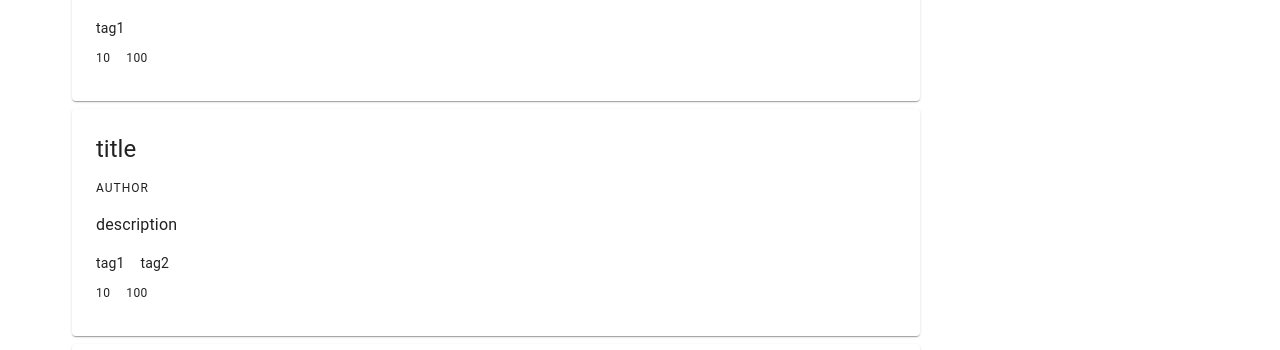
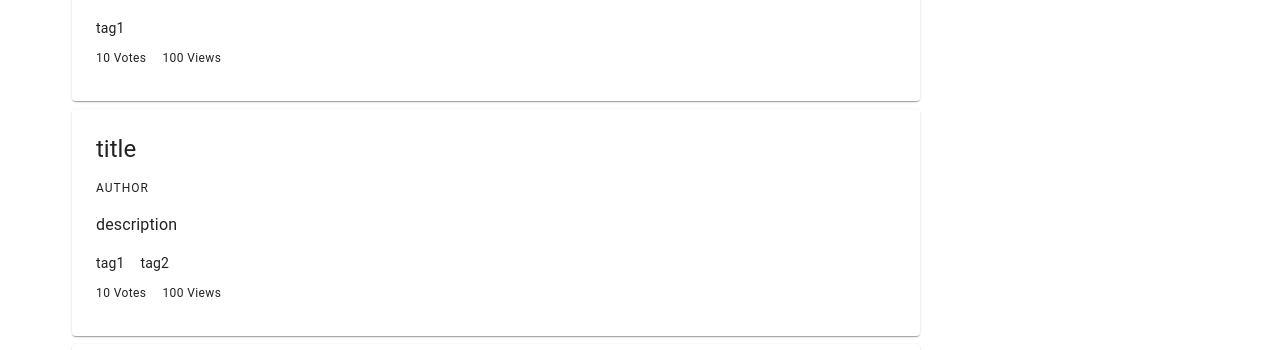
Before and after one commit to AryanKhilwani/ask-ietians-client, a React (Create React App) app: page / in a window 1280 px wide. Shown: the part 218-568 px from the top of the page. Built offline with nearby package versions, Linux system fonts and the light colour scheme.

Commit message:
added votes views

```diff
--- a/src/components/Posts.js
+++ b/src/components/Posts.js
@@ -37,10 +37,10 @@ const Posts = (props) => {
                             }
                         </Grid>
                         <Typography variant="caption" sx={{ m: 1 }}>
-                            {post.votes}
+                            {post.votes} Votes
                         </Typography>
                         <Typography variant="caption" sx={{ m: 1 }}>
-                            {post.views}
+                            {post.views} Views
                         </Typography>
                     </CardContent>
                 </Card>
```
